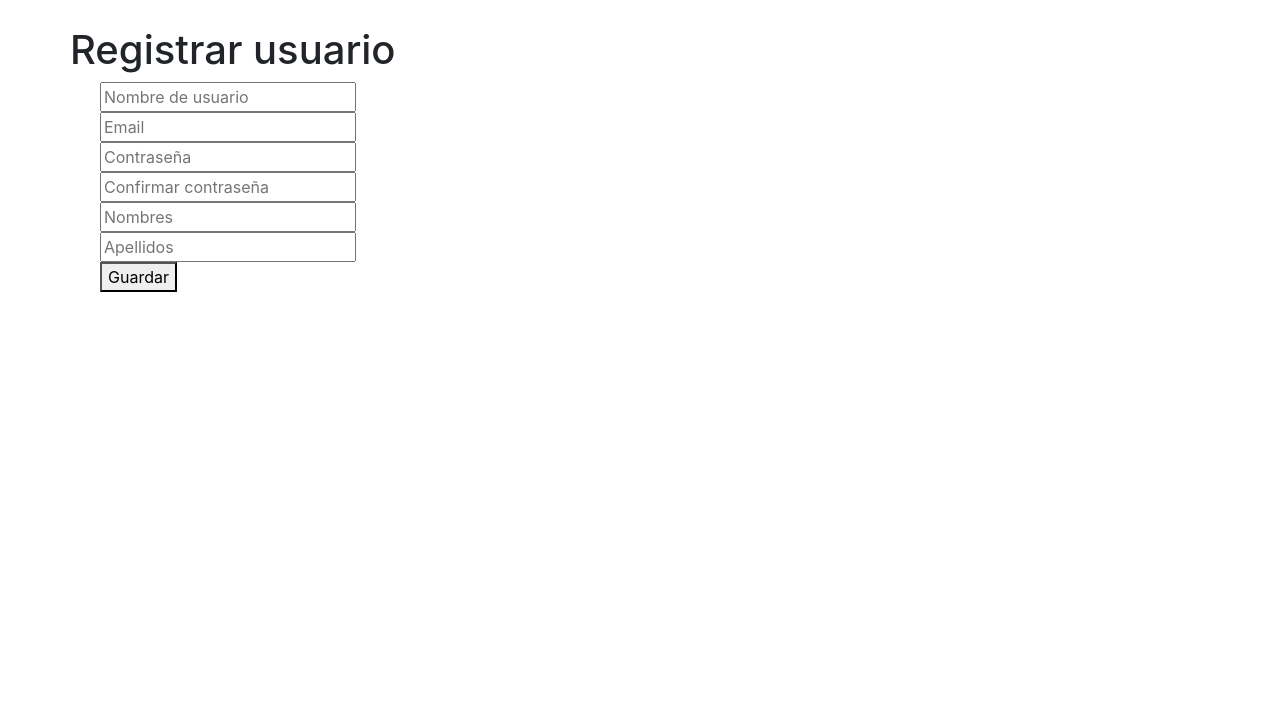
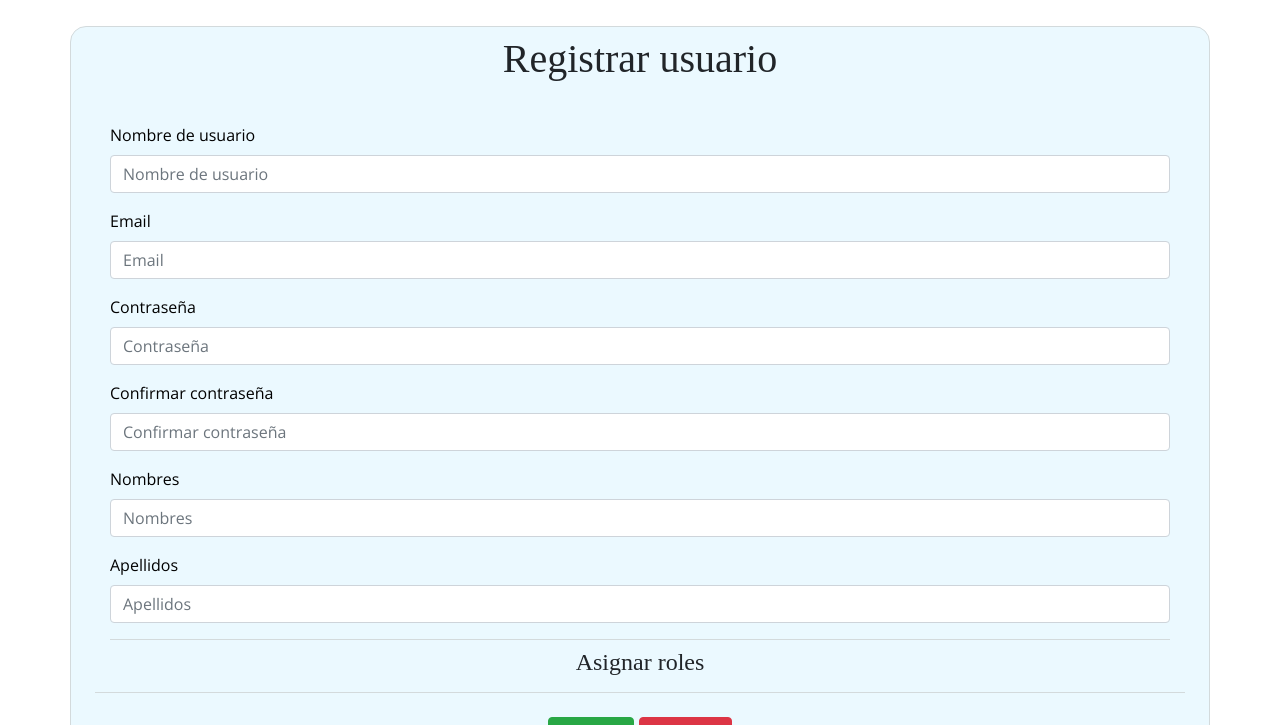
Before and after one commit to Pastorsin/orquesta-escuela-berisso, a Flask app: page /usuarios/new in a window 1280 px wide. Shown: the part 52-777 px from the top of the page. Run offline with Flask 2, Linux system fonts and the light colour scheme; data that the repository does not hold is empty; some libraries are stand-ins or nearby versions; grey boxes are pictures that could not be loaded.

Commit message:
Agregar usuario terminado

```diff
--- /dev/null
+++ b/flaskps/static/user/new.css
@@ -0,0 +1,40 @@
+.rol-label {
+	user-select: none;
+}
+
+.title {
+    font-family: Quicksand;
+}
+
+.subtitle {
+	font-family: Quicksand;
+	border-top: 1px solid #d3dadc;
+}
+
+.form-group:focus-within label {
+  color: #3aa9bf;
+  background-color: #ecffff;
+  border-radius: 0.2rem;
+}
+
+label {
+	color: black;
+}
+
+.form-group {
+  font-family: Open Sans;
+}
+
+#roles-error {
+	font-family: Open Sans;
+}
+
+.buttons {
+	border-top: 1px solid #d3dadc;
+}
+
+#form-container {
+	background-color: #ebf9ff;
+  	border-radius: 1em;
+  	border: 1px solid #d3dadc;
+}
--- /dev/null
+++ b/flaskps/static/user/new.js
@@ -0,0 +1,47 @@
+function samePasswords() {
+	let password = $("#password-input").val();
+	let confirm = $("#confirm-password-input").val();
+	return password == confirm
+}
+
+function notEmptyRoles() {
+	return $(".rol-checkbox").is(":checked")
+}
+
+function validatePassword() {
+	let message;
+
+	if (samePasswords()) {
+		message = ''
+	}
+	else {
+		message = 'Las contraseñas no coinciden'
+	}
+	$("#confirm-password-error").text(message)
+}
+
+function validateRoles() {
+	let message;
+
+	if (notEmptyRoles()) {
+		message = ''
+	} else {
+		message = 'Se debe asignar al menos un rol'
+	}
+	$("#roles-error").text(message)
+}
+
+function renderErrors() {
+	validatePassword();
+	validateRoles();
+}
+
+$(document).ready(() => {
+
+	$("#confirm-password-input").keyup(validatePassword)
+	$("#password-input").keyup(validatePassword)
+
+
+	$("form").submit(() => (samePasswords() && notEmptyRoles()));
+	$("#save-button").click(renderErrors);
+});
--- a/flaskps/templates/user/new.html
+++ b/flaskps/templates/user/new.html
@@ -1,43 +1,83 @@
 {% extends "sections_base.html" %}
 
+{% block script %}
+	<script text="javascript" src="{{url_for('static', filename='user/new.js')}}"></script>
+{% endblock %}
+
+{% block font %}
+	<link href="https://fonts.googleapis.com/css?family=Open+Sans:300" rel="stylesheet">
+{% endblock %}
+
+{% block style %}
+	<link rel="stylesheet" type="text/css" href="{{url_for('static', filename='user/new.css')}}">
+	{{ super() }}
+{% endblock %}
+
 {% block content %}
-	<div class="row d-flex">
+	<div class="row" id="form-container">
+		<div class="col-12 text-center p-2 title">
 			<h1>Registrar usuario</h1>
 		</div>
+		<div class="col-12 p-4">
+			<form method="post" action="/usuarios">
 
 				<div class="col-12">
-		<form method="post" action="/usuarios">
-			<div>
-				<input type="text" name="username" required placeholder="Nombre de usuario" value="{{user.username}}">
+					<div class="form-group">
+						<label for="username-input">Nombre de usuario</label>
+						<input id="username-input" class="form-control" type="text" name="username" required placeholder="Nombre de usuario" value="{{user.username}}">
 					</div>
-			<div>
-				<input type="email" name="email" required placeholder="Email" value="{{user.email}}">
+
+					<div class="form-group">
+						<label for="email-input">Email</label>
+						<input id="email-input" class="form-control" type="email" name="email" required placeholder="Email" value="{{user.email}}">
 					</div>
-			<div>
-				<input type="password" name="" required placeholder="Contraseña" value="{{user.password}}">
+
+					<div class="form-group">
+						<label for="password-input">Contraseña</label>
+						<input id="password-input" class="form-control" type="password" name="" required placeholder="Contraseña" value="{{user.password}}">
 					</div>
-			<div>
-				<input type="password" name="password" required placeholder="Confirmar contraseña">
+
+					<div class="form-group">
+						<label for="confirm-password-input">Confirmar contraseña</label>
+						<input id="confirm-password-input" class="form-control" type="password" name="password" required placeholder="Confirmar contraseña">
+						<small class="text-danger" id="confirm-password-error"></small>
 					</div>
-			<div>
-				<input type="text" name="first_name" required placeholder="Nombres" value="{{user.first_name}}">
+
+					<div class="form-group">
+						<label for="first-name-input">Nombres</label>
+						<input id="first-name-input" class="form-control" type="text" name="first_name" required placeholder="Nombres" value="{{user.first_name}}">
 					</div>
-			<div>
-				<input type="text" name="last_name" required placeholder="Apellidos" value="{{user.last_name}}">
+
+					<div class="form-group">
+						<label for="last-name-input">Apellidos</label>
+						<input id="last-name-input" class="form-control" type="text" name="last_name" required placeholder="Apellidos" value="{{user.last_name}}">
 					</div>
+				</div>
+
+				<div class="col-12" id="roles-section">
+					<div class="col-12 text-center subtitle py-2">
+						<h4>Asignar roles</h4>
+						<small class="text-danger" id="roles-error"></small>
+					</div>
+					<div class="col-4 checkbox-group required">
 						{% for rol in roles %}
-				<div>
-					<label>
-						<input {% if rol.name in user.roles %} checked {% endif%} type="checkbox" name="roles" value="{{rol.name}}">
-						{{rol.name}}
-					</label>
+							<div class="form-group">
+								<div class="custom-control custom-checkbox">
+									<input {% if rol.name in user.roles %} checked {% endif%} class="custom-control-input rol-checkbox" id="active-checkbox-{{rol.name}}" type="checkbox" name="roles" value="{{rol.name}}">
+									<label class="rol-label custom-control-label" for="active-checkbox-{{rol.name}}">{{rol.name}}</label>
+								</div>
 							</div>
 						{% endfor %}
-			<div>
-				<button type="submit">Guardar</button>
+					</div>
+				</div>
+
+				<div class="col-12 text-center buttons pt-4">
+					<button class="btn btn-success" id="save-button">Guardar</button>
+					<a href="/">
+						<button class="btn btn-danger" type="button">Cancelar</button>
+					</a>
 				</div>
 			</form>
 		</div>
-
-
+	</div>
 {% endblock %}
```
Lines whose indentation alone changed are shown as unchanged.
